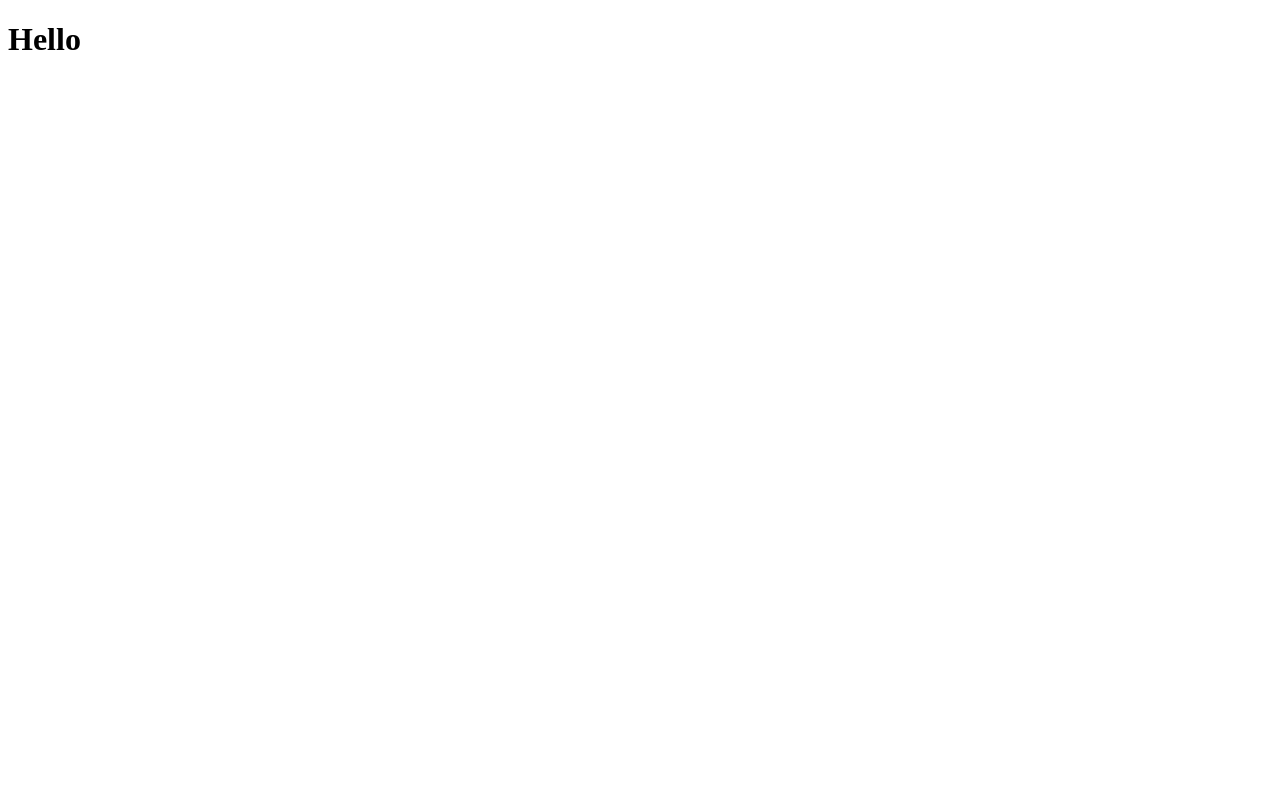
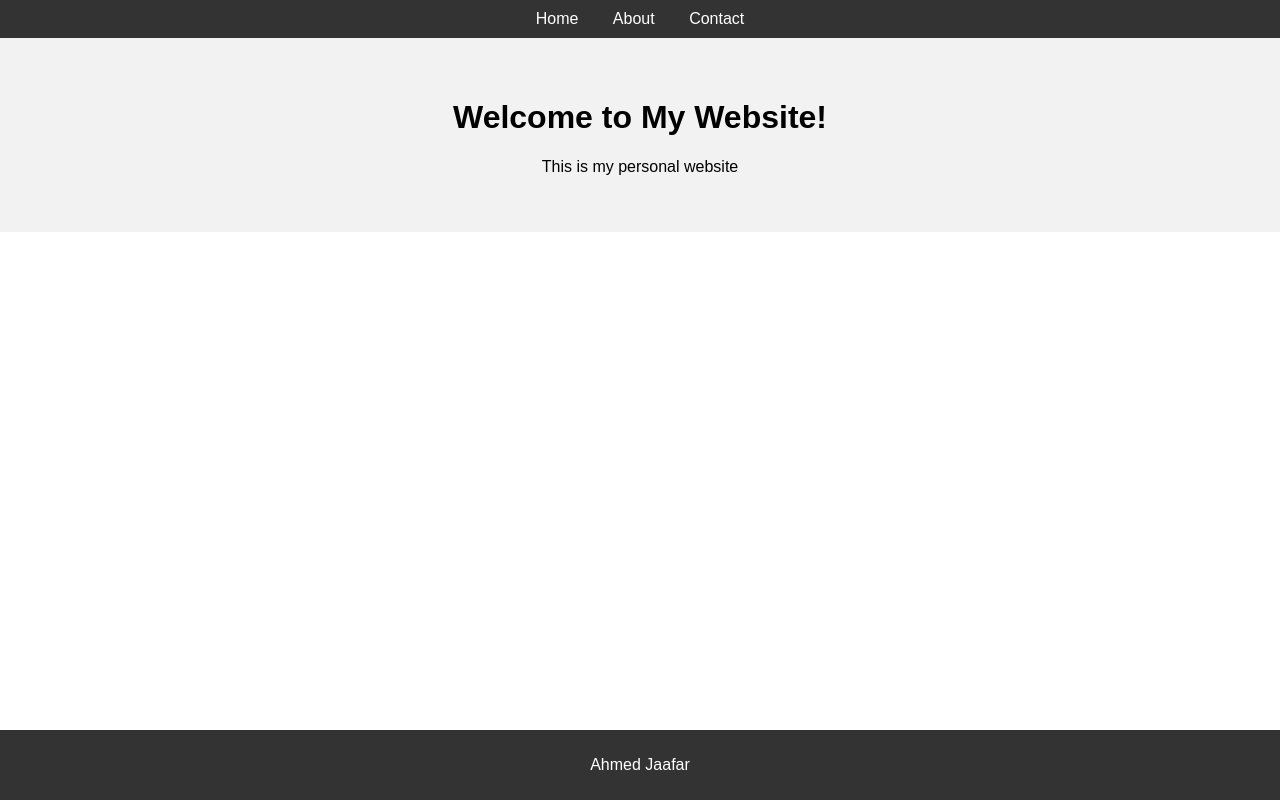
Before and after one commit to aajaafar97/mywebsite, a Flask app: page / in a window 1280 px wide. Before the commit the page is almost empty. Run offline with Flask 3, Linux system fonts and the light colour scheme.

Commit message:
Update website layout

```diff
--- /dev/null
+++ b/static/css/styles.css
@@ -0,0 +1,35 @@
+body {
+    font-family: Arial, sans-serif;
+    margin: 0;
+    padding: 0;
+    box-sizing: border-box;
+}
+
+nav {
+    background-color: #333;
+    color: #fff;
+    padding: 10px 0;
+    text-align: center;
+}
+
+nav a {
+    color: #fff;
+    margin: 0 15px;
+    text-decoration: none;
+}
+
+header {
+    background-color: #f2f2f2;
+    padding: 40px 0;
+    text-align: center;
+}
+
+footer {
+    background-color: #333;
+    color: #fff;
+    text-align: center;
+    padding: 10px 0;
+    position: fixed;
+    bottom: 0;
+    width: 100%;
+}
--- /dev/null
+++ b/static/js/scripts.js
@@ -0,0 +1,7 @@
+window.onload = function() {
+    var contactLink = document.querySelector('nav a:last-child');
+    contactLink.addEventListener('click', function(event) {
+        event.preventDefault();
+        alert('Contact me at: aajaafar@umich.edu');
+    });
+}
--- a/templates/index.html
+++ b/templates/index.html
@@ -1,9 +1,22 @@
 <!DOCTYPE html>
 <html>
 <head>
-    <title>Welcome to my Flask App</title>
+    <title>My Website</title>
+    <link rel="stylesheet" href="{{ url_for('static', filename='css/styles.css') }}">
 </head>
 <body>
-    <h1>Hello </h1>
+    <nav>
+        <a href="#">Home</a>
+        <a href="#">About</a>
+        <a href="#">Contact</a>
+    </nav>
+    <header>
+        <h1>Welcome to My Website!</h1>
+        <p>This is my personal website</p>
+    </header>
+    <footer>
+        <p>Ahmed Jaafar</p>
+    </footer>
+    <script src="{{ url_for('static', filename='js/scripts.js') }}"></script>
 </body>
 </html>
```
